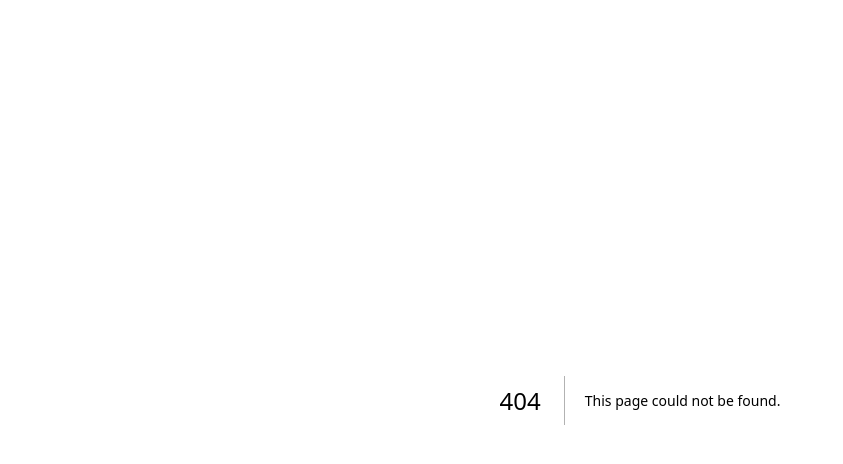
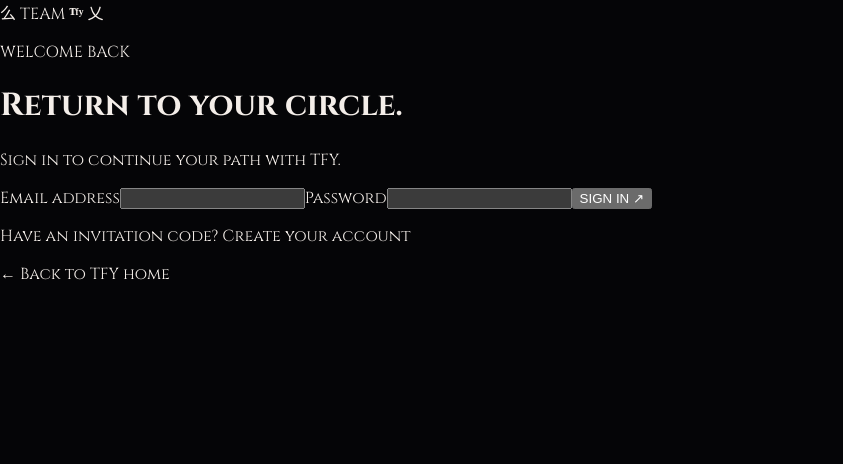
Before and after one commit to alone4verasthew-dot/TEAM-community-, a Next.js app: page /login in a window 1280 px wide. Before the commit this address had no page. Shown: the top 464 px of the page, without its empty margins (0-843 px from the left). Built offline with nearby package versions, Linux system fonts and the light colour scheme.

Commit message:
Add TFY member login page

```diff
--- /dev/null
+++ b/app/login/page.tsx
@@ -0,0 +1,45 @@
+import Link from "next/link";
+import { loginAction } from "./actions";
+
+type LoginPageProps = {
+  searchParams: Promise<{ error?: string; message?: string }>;
+};
+
+export default async function LoginPage({ searchParams }: LoginPageProps) {
+  const params = await searchParams;
+  const errorMessage: Record<string, string> = {
+    invalid: "Enter a valid email address and password.",
+    credentials: "Email or password is incorrect. Please try again.",
+    confirmation: "Email confirmation link could not be used. Request a fresh link or sign in again.",
+  };
+  const notice = params.message === "signed-out" ? "You have been signed out." : "";
+
+  return (
+    <main className="auth-page">
+      <div className="auth-panel">
+        <Link className="auth-brand" href="/" aria-label="TFY home">
+          <span className="auth-mark">么</span> TEAM <strong>ᵀᶠʸ</strong> <span className="auth-mark">乂</span>
+        </Link>
+        <p className="auth-eyebrow">WELCOME BACK</p>
+        <h1>Return to your circle.</h1>
+        <p className="auth-intro">Sign in to continue your path with TFY.</p>
+
+        {notice ? <p className="auth-notice" role="status">{notice}</p> : null}
+        {params.error && errorMessage[params.error] ? (
+          <p className="auth-error" role="alert">{errorMessage[params.error]}</p>
+        ) : null}
+
+        <form action={loginAction} className="auth-form">
+          <label htmlFor="login-email">Email address</label>
+          <input id="login-email" name="email" type="email" autoComplete="email" required />
+          <label htmlFor="login-password">Password</label>
+          <input id="login-password" name="password" type="password" autoComplete="current-password" required />
+          <button className="auth-submit" type="submit">SIGN IN <span>↗</span></button>
+        </form>
+
+        <p className="auth-switch">Have an invitation code? <Link href="/signup">Create your account</Link></p>
+        <Link href="/" className="auth-home-link">← Back to TFY home</Link>
+      </div>
+    </main>
+  );
+}
```
